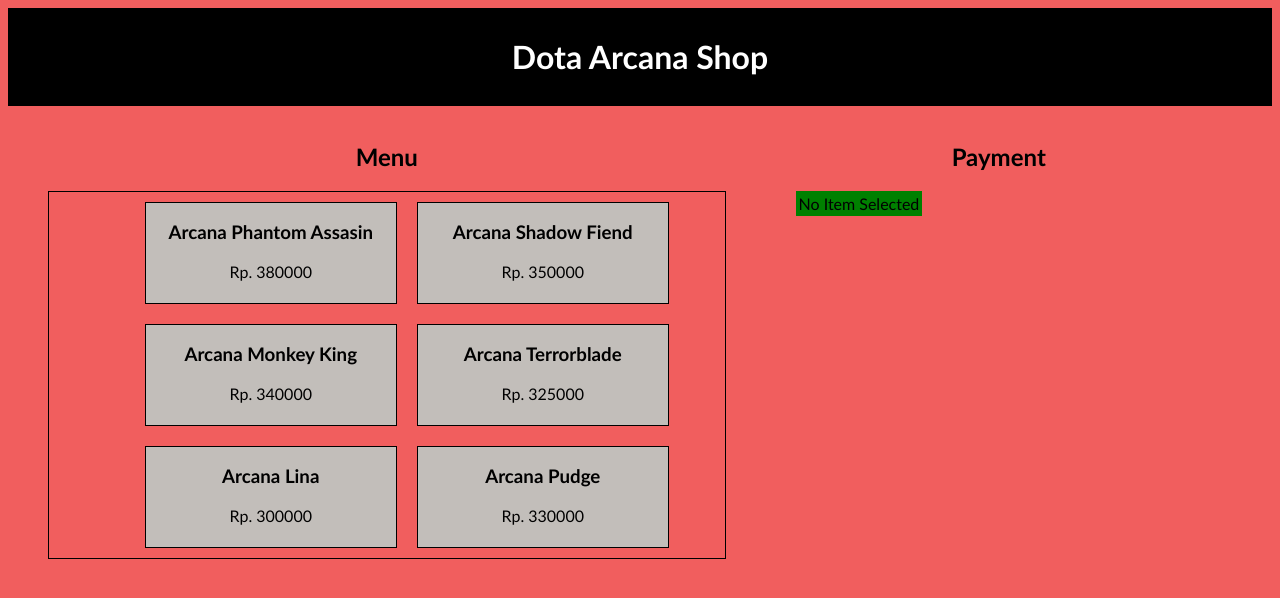
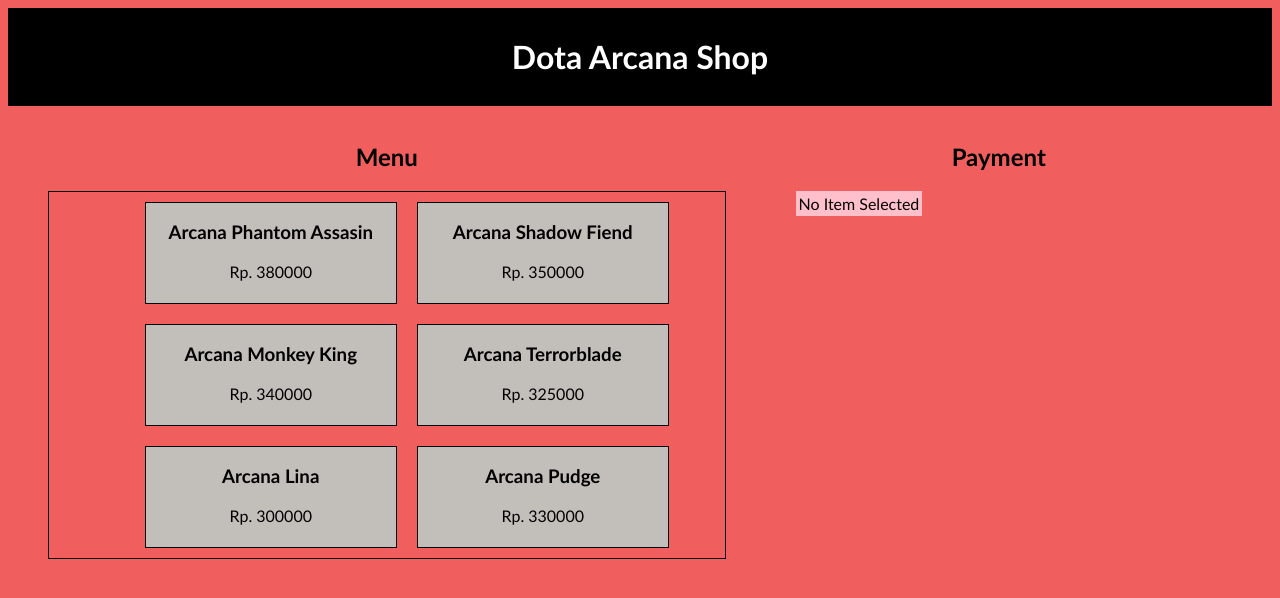
Before and after one commit to AzkaHartami/AzkaHartami_upn_zetta_learning, an Angular app in the folder angular_learning/: page / in a window 1280 px wide. Shown: the top 598 px of the page. Built offline with nearby package versions, Linux system fonts and the light colour scheme.

Commit message:
blum jadi

```diff
--- a/angular_learning/src/app/transaksi/payment/payment.component.html
+++ b/angular_learning/src/app/transaksi/payment/payment.component.html
@@ -1,5 +1,5 @@
 <h1>Payment</h1>
-<table #bgAqua>
+<table #bgbos>
     <tr *ngFor="let item of items">
         <td><span>{{ item.amount }} x {{item.name}}</span></td>
         <td><span>Rp. {{item.price}}</span> </td>
--- a/angular_learning/src/app/transaksi/payment/payment.component.ts
+++ b/angular_learning/src/app/transaksi/payment/payment.component.ts
@@ -5,10 +5,10 @@
   selector: 'app-payment',
   templateUrl: './payment.component.html',
   styleUrls: ['./payment.component.scss'],
-  styles : ['[bgAqua]{  Background-color: green;}',],
+  styles : ['[bgbos]{  Background-color: pink;}',],
 })
 export class PaymentComponent implements OnInit, AfterContentChecked {
-  @ViewChild('bgAqua') bgAqua?:ElementRef;
+  @ViewChild('bgbos') bgbos?:ElementRef;
 
   constructor() { }
 
@@ -16,7 +16,7 @@
   }
 
   ngAfterViewInit(): void {
-    this.bgAqua?.nativeElement.setAttribute('bgAqua', '');
+    this.bgbos?.nativeElement.setAttribute('bgbos', '');
   }
 
   @Input() items!: selecteditem[];
```
Also changed, not shown: 1 other file (tests, documents, lock files or other folders).
